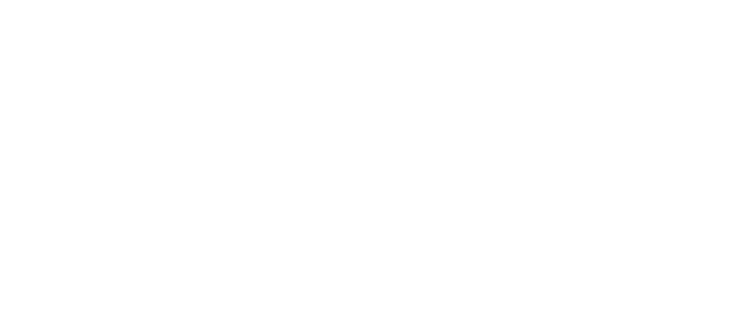
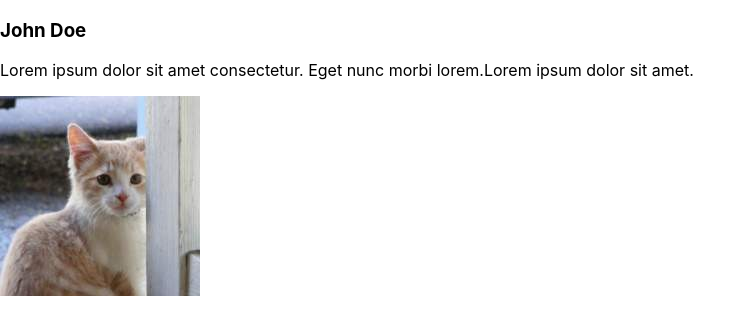
Before and after one commit to HamzaDincer/theScore-client, a React (Create React App) app: page /settings in a window 1280 px wide. Shown: the top 334 px of the page, without its empty margins (0-756 px from the left). Built offline with nearby package versions, Linux system fonts and the light colour scheme.

Commit message:
initial commit

```diff
--- a/package.json
+++ b/package.json
@@ -8,6 +8,7 @@
     "@testing-library/user-event": "^13.5.0",
     "react": "^18.2.0",
     "react-dom": "^18.2.0",
+    "react-router-dom": "^6.10.0",
     "react-scripts": "5.0.1",
     "sass": "^1.60.0",
     "web-vitals": "^2.1.4"
--- a/src/App.js
+++ b/src/App.js
@@ -1,8 +1,15 @@
 import './App.scss';
+import { BrowserRouter, Routes, Route} from 'react-router-dom'
+import Settings from './pages/Settings/Settings';
 
 function App() {
   return (
     <>
+    <BrowserRouter>
+      <Routes>
+        <Route path='/settings' element={<Settings />}/>
+      </Routes>
+    </BrowserRouter>
     </>
   );
 }
--- /dev/null
+++ b/src/pages/Settings/Settings.jsx
@@ -0,0 +1,18 @@
+import "./Settings.scss"
+import placeCat from '../../assets/images/200.jpeg'
+
+export default function Settings() {
+
+    return (
+        <main>
+            <section className='info'>
+                <div className='info__text'>
+                    <h3 className='info__title'>John Doe</h3>
+                    <p className='info__para'>Lorem ipsum dolor sit amet consectetur. Eget nunc morbi lorem.Lorem ipsum dolor sit amet.</p>
+                </div>
+                <img className='info__img' src={placeCat} />
+            </section>
+
+        </main>
+    )
+}
--- /dev/null
+++ b/src/pages/Settings/Settings.scss
@@ -0,0 +1,5 @@
+.info {
+    &__text {
+
+    }
+}
--- a/src/styles/partials/_variables.scss
+++ b/src/styles/partials/_variables.scss
@@ -0,0 +1,5 @@
+$score-darkblack: #1E1B22;
+$score-lightblack: #302D34;
+$score-lightblue: #007AFF;
+$slate: #302D34;
+$mercury: #B1AFB2
```
Also changed, not shown: src/assets/images/200.jpeg (added), 1 other file (tests, documents, lock files or other folders).
